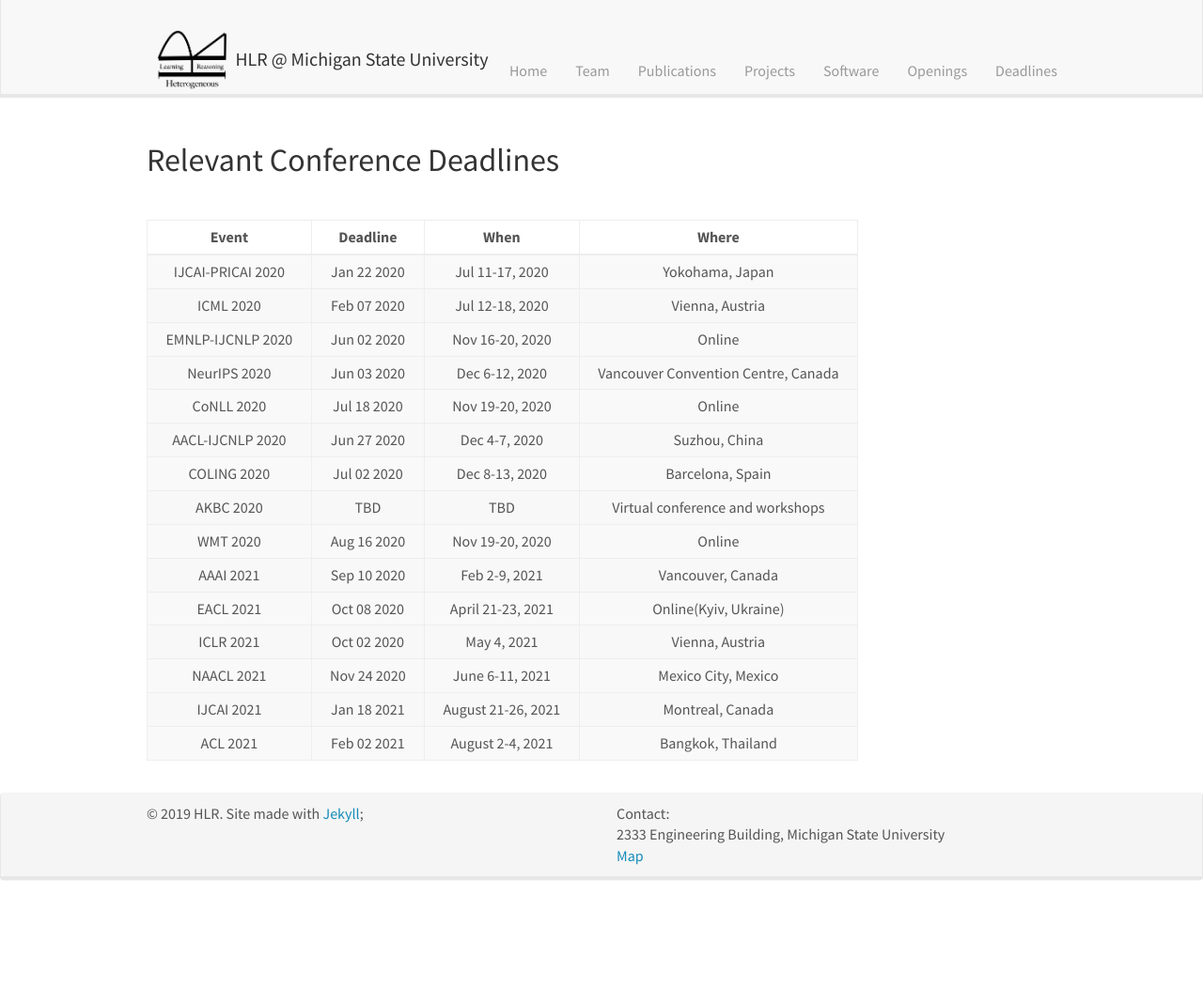
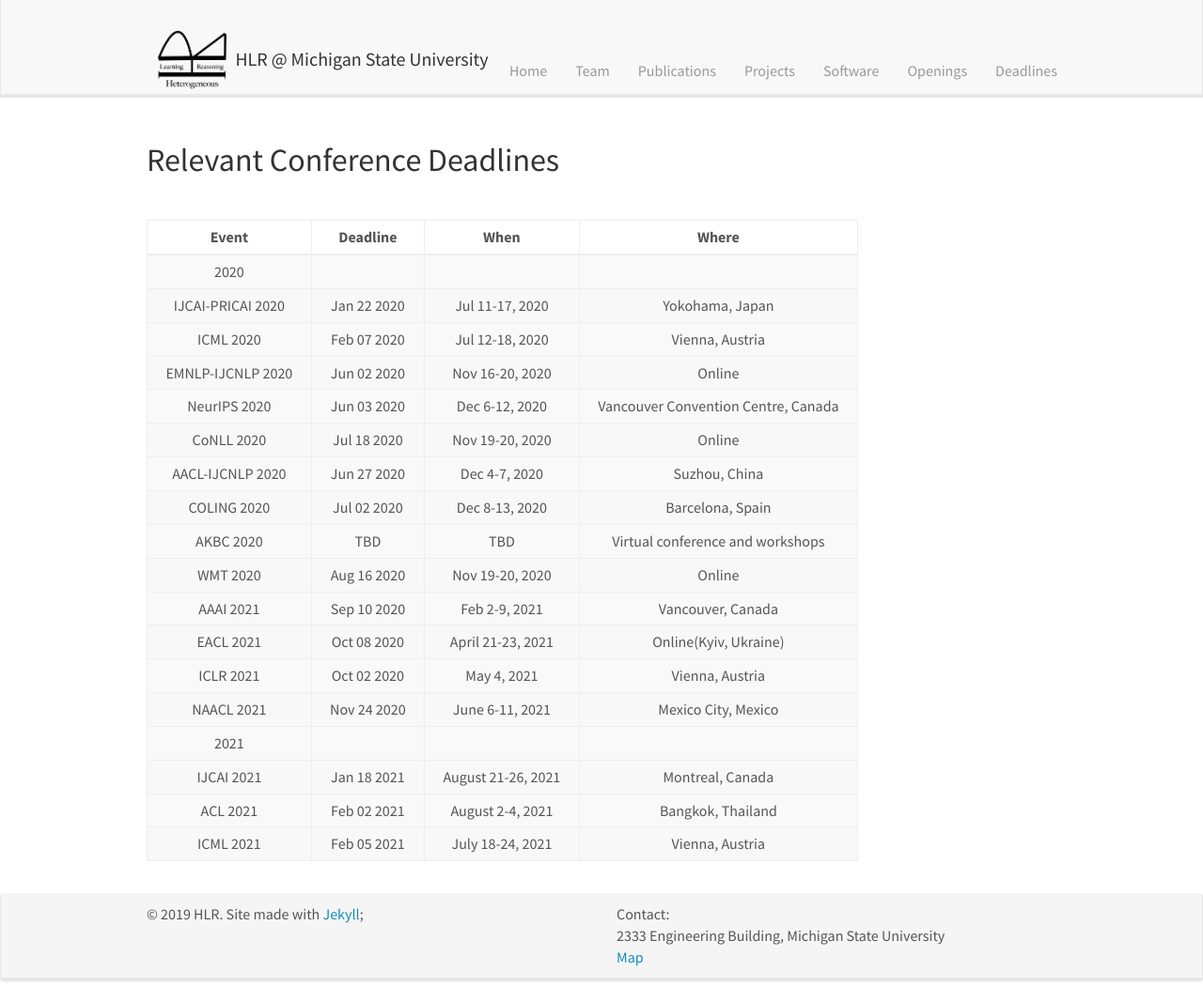
Before and after one commit to HLR/HLR.github.io, a Jekyll site: the page built from _pages/deadlines.md, in a window 1280 px wide and 1067 px high. Shown: the whole window at 94% size. Built offline with Jekyll 4.4.1, drawn with Linux system fonts in a browser that asks for light colours; nearby versions of some CDN libraries.

Commit message:
Update deadlines.md

```diff
--- a/_pages/deadlines.md
+++ b/_pages/deadlines.md
@@ -14,6 +14,7 @@ permalink: /deadlines/
 
 | Event  |  Deadline  | When  |  Where  |
 |:-:|:-:|:-:|:-:|
+| 2020 |  |  |  |
 | &nbsp; IJCAI-PRICAI 2020 &nbsp; | &nbsp; Jan 22 2020  &nbsp; | &nbsp;  Jul 11-17, 2020 &nbsp; | &nbsp; Yokohama, Japan &nbsp; |
 | &nbsp; ICML 2020  &nbsp; | &nbsp;  Feb 07 2020   &nbsp; | &nbsp; Jul 12-18, 2020  &nbsp; | &nbsp;  Vienna, Austria &nbsp; |
 | &nbsp; EMNLP-IJCNLP 2020  &nbsp; | &nbsp; Jun 02 2020   &nbsp; | &nbsp;  Nov 16-20, 2020   &nbsp; | &nbsp;   Online &nbsp; |
@@ -27,8 +28,10 @@ permalink: /deadlines/
 | &nbsp; EACL 2021  &nbsp; | &nbsp;  Oct 08 2020   &nbsp; | &nbsp;  April 21-23, 2021 &nbsp; | &nbsp; Online(Kyiv, Ukraine)  &nbsp;|
 | &nbsp; ICLR 2021  &nbsp; | &nbsp;  Oct 02 2020    &nbsp; | &nbsp;  May 4, 2021   &nbsp; | &nbsp;  Vienna, Austria &nbsp; |
 | &nbsp; NAACL 2021  &nbsp; | &nbsp;  Nov 24 2020    &nbsp; | &nbsp;  June 6-11, 2021   &nbsp; | &nbsp;  Mexico City, Mexico &nbsp; |
+| 2021 |  |  |  |
 | &nbsp; IJCAI 2021  &nbsp; | &nbsp;  Jan 18 2021    &nbsp; | &nbsp;  August 21-26, 2021   &nbsp; | &nbsp;  Montreal, Canada &nbsp; |
 | &nbsp; ACL 2021  &nbsp; | &nbsp;  Feb 02 2021     &nbsp; | &nbsp;  August 2-4, 2021   &nbsp; | &nbsp;  Bangkok, Thailand &nbsp; |
+| &nbsp; ICML 2021  &nbsp; | &nbsp;  Feb 05 2021     &nbsp; | &nbsp;  July 18-24, 2021   &nbsp; | &nbsp; Vienna, Austria   &nbsp; |
 {:.table-striped .table-bordered}
 
 &nbsp;
```
